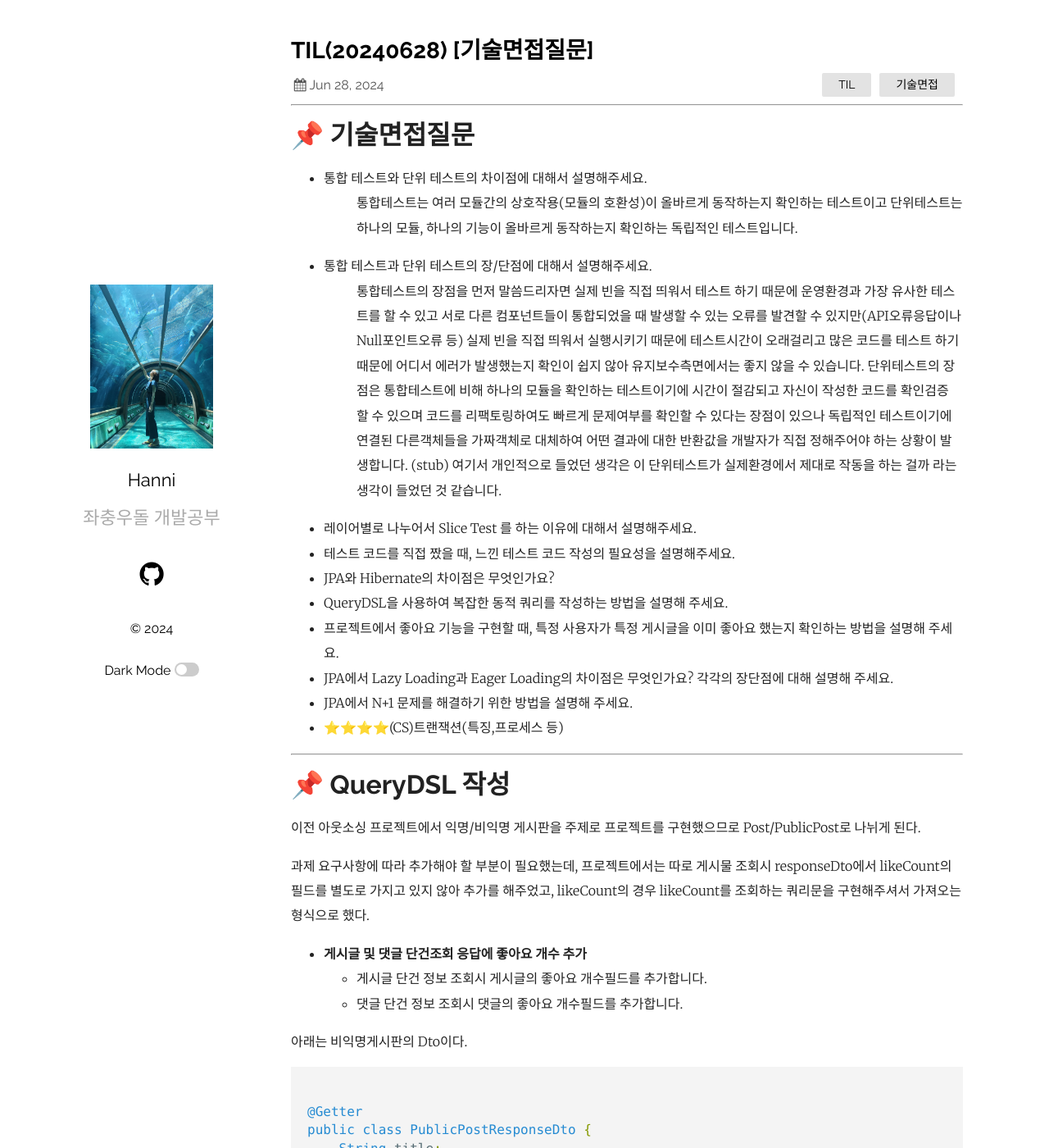
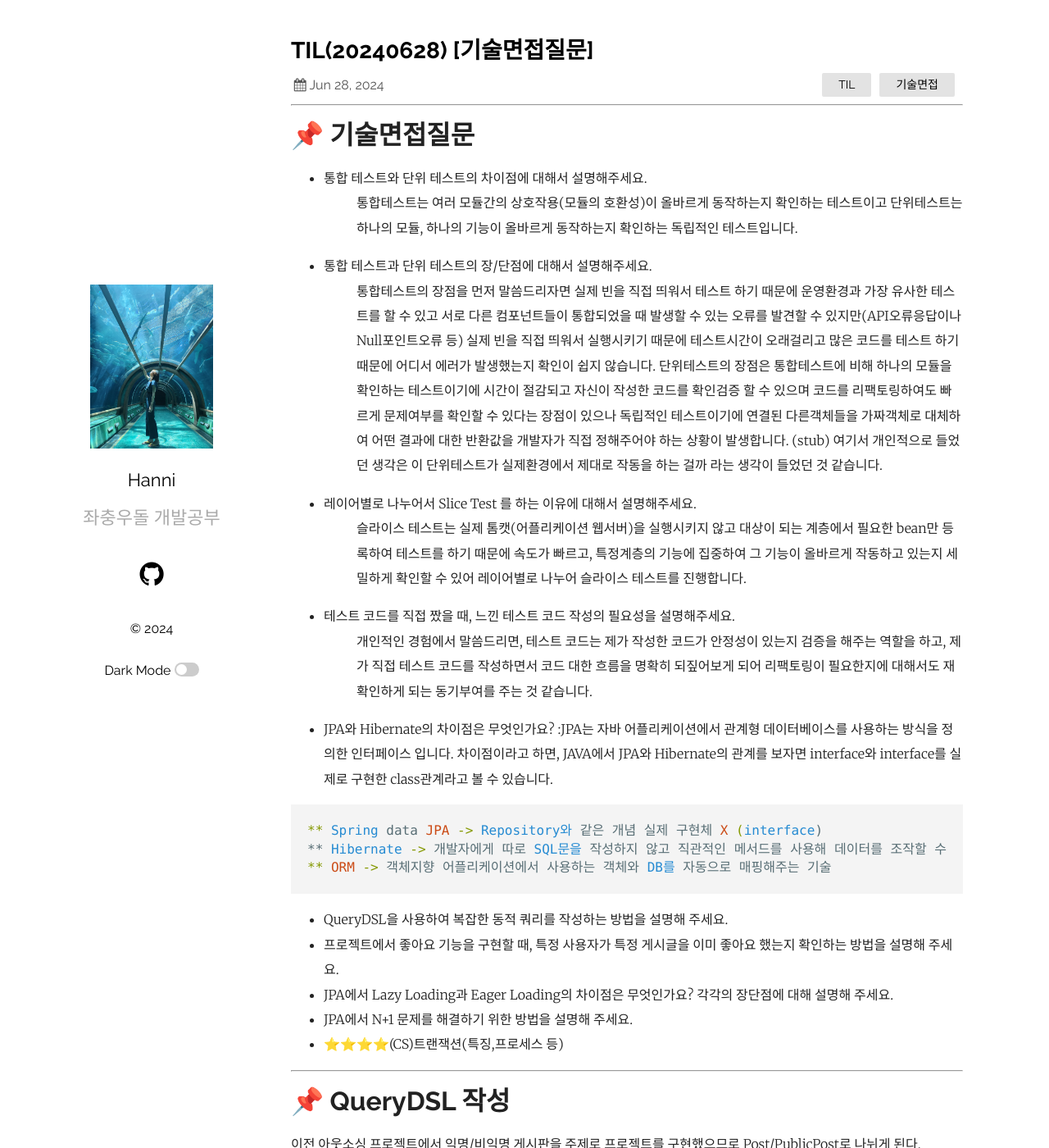
Before and after one commit to HaejungHan/HaejungHan.previous.blog, a Jekyll site: the page built from _posts/2024-06-28-기술면접질문.markdown, in a window 1280 px wide and 1400 px high. Shown: the whole window at 82% size. Built offline with Jekyll 4.4.1, drawn with Linux system fonts in a browser that asks for light colours.

Commit message:
20240629 TIL init

````diff
--- a/_posts/2024-06-17-servcie integrationtest.markdown
+++ b/_posts/2024-06-17-servcie integrationtest.markdown
@@ -31,9 +31,9 @@ categories: TIL Spring 코딩테스트
 
 ### 💡 레이어별로 나누어서 Slice Test 를 하는 이유는?
 
-개인적인 견해가 담긴 이유입니다.
+- 슬라이스 테스트는 톰캣을 실행하지 않고 대상이 되는 계층에서 필요한 bean들만 등록해 테스트하기 때문에 실행속도가 빠르며, 특정계층의 기능에 집중해 그 기능에 대해 세밀하게 파악할 수 있기 때문이다.
 
-- 코드의 안정성을 확보할 수 있고, 개발자에게 리팩토링 할 수 있는 계기(이전보다 더 나은 코드를 만들게 함)를 만들어주어 단위테스트 코드를 작성하는 것이 아닌가 생각합니다.
+[스프링 테스트 어노테이션](https://hstory0208.tistory.com/entry/Spring-%EC%8A%A4%ED%94%84%EB%A7%81-%ED%85%8C%EC%8A%A4%ED%8A%B8-%EC%96%B4%EB%85%B8%ED%85%8C%EC%9D%B4%EC%85%98-%EC%95%8C%EC%95%84%EB%B3%B4%EA%B8%B0-feat-%EC%8A%AC%EB%9D%BC%EC%9D%B4%EC%8A%A4-%ED%85%8C%EC%8A%A4%ED%8A%B8)
 
 ### 💡 테스트 코드를 직접 짜보고 나서 느낀 테스트 필요성
 - 장단점에서 작성했던 것 처럼 단위테스트의 경우에는 "이게 실제환경에서 작동할까..?"라는 의문이 가장 많이 들었고, Service단위테스트를 작성한 후 통합테스트를 작성하니 단위,통합테스트는 꼭 필요한 테스트코드 작성이라고 생각했다. 그리고 무엇보다 테스트코드를 작성하면서 핵심기능들의 코드에 대해서 유심히 살펴보고 리팩토링을 하는 부분들이 생겼기에 이전보다 코드가 더 깔끔해졌다라는 걸 느낄 수 있었다. 그리고 어플리케이션의 전체적인 흐름을 깊이 알 수 있는 계기가 되어 너무 좋았다.
--- a/_posts/2024-06-28-기술면접질문.markdown
+++ b/_posts/2024-06-28-기술면접질문.markdown
@@ -14,11 +14,22 @@ categories: TIL 기술면접
 : 통합테스트는 여러 모듈간의 상호작용(모듈의 호환성)이 올바르게 동작하는지 확인하는 테스트이고 단위테스트는 하나의 모듈, 하나의 기능이 올바르게 동작하는지 확인하는 독립적인 테스트입니다.
 
 - 통합 테스트과 단위 테스트의 장/단점에 대해서 설명해주세요.<br>
-: 통합테스트의 장점을 먼저 말씀드리자면 실제 빈을 직접 띄워서 테스트 하기 때문에 운영환경과 가장 유사한 테스트를 할 수 있고 서로 다른 컴포넌트들이 통합되었을 때 발생할 수 있는 오류를 발견할 수 있지만(API오류응답이나 Null포인트오류 등) 실제 빈을 직접 띄워서 실행시키기 때문에 테스트시간이 오래걸리고 많은 코드를 테스트 하기 때문에 어디서 에러가 발생했는지 확인이 쉽지 않아 유지보수측면에서는 좋지 않을 수 있습니다. 단위테스트의 장점은 통합테스트에 비해 하나의 모듈을 확인하는 테스트이기에 시간이 절감되고 자신이 작성한 코드를 확인검증 할 수 있으며 코드를 리팩토링하여도 빠르게 문제여부를 확인할 수 있다는 장점이 있으나 독립적인 테스트이기에 연결된 다른객체들을 가짜객체로 대체하여 어떤 결과에 대한 반환값을 개발자가 직접 정해주어야 하는 상황이 발생합니다. (stub) 여기서 개인적으로 들었던 생각은 이 단위테스트가 실제환경에서 제대로 작동을 하는 걸까 라는 생각이 들었던 것 같습니다.
+: 통합테스트의 장점을 먼저 말씀드리자면 실제 빈을 직접 띄워서 테스트 하기 때문에 운영환경과 가장 유사한 테스트를 할 수 있고 서로 다른 컴포넌트들이 통합되었을 때 발생할 수 있는 오류를 발견할 수 있지만(API오류응답이나 Null포인트오류 등) 실제 빈을 직접 띄워서 실행시키기 때문에 테스트시간이 오래걸리고 많은 코드를 테스트 하기 때문에 어디서 에러가 발생했는지 확인이 쉽지 않습니다. 단위테스트의 장점은 통합테스트에 비해 하나의 모듈을 확인하는 테스트이기에 시간이 절감되고 자신이 작성한 코드를 확인검증 할 수 있으며 코드를 리팩토링하여도 빠르게 문제여부를 확인할 수 있다는 장점이 있으나 독립적인 테스트이기에 연결된 다른객체들을 가짜객체로 대체하여 어떤 결과에 대한 반환값을 개발자가 직접 정해주어야 하는 상황이 발생합니다. (stub) 여기서 개인적으로 들었던 생각은 이 단위테스트가 실제환경에서 제대로 작동을 하는 걸까 라는 생각이 들었던 것 같습니다.
 
-- 레이어별로 나누어서 Slice Test 를 하는 이유에 대해서 설명해주세요.
+- 레이어별로 나누어서 Slice Test 를 하는 이유에 대해서 설명해주세요.<br>
+: 슬라이스 테스트는 실제 톰캣(어플리케이션 웹서버)을 실행시키지 않고 대상이 되는 계층에서 필요한 bean만 등록하여 테스트를 하기 때문에 속도가 빠르고, 특정계층의 기능에 집중하여 그 기능이 올바르게 작동하고 있는지 세밀하게 확인할 수 있어 레이어별로 나누어 슬라이스 테스트를 진행합니다.
+
 - 테스트 코드를 직접 짰을 때, 느낀 테스트 코드 작성의 필요성을 설명해주세요.
+: 개인적인 경험에서 말씀드리면, 테스트 코드는 제가 작성한 코드가 안정성이 있는지 검증을 해주는 역할을 하고, 제가 직접 테스트 코드를 작성하면서 코드 대한 흐름을 명확히 되짚어보게 되어 리팩토링이 필요한지에 대해서도 재확인하게 되는 동기부여를 주는 것 같습니다.
+
 - JPA와 Hibernate의 차이점은 무엇인가요?
+:JPA는 자바 어플리케이션에서 관계형 데이터베이스를 사용하는 방식을 정의한 인터페이스 입니다. 차이점이라고 하면, JAVA에서 JPA와 Hibernate의 관계를 보자면 interface와 interface를 실제로 구현한 class관계라고 볼 수 있습니다.
+
+```java
+** Spring data JPA -> Repository와 같은 개념 실제 구현체 X (interface)
+** Hibernate -> 개발자에게 따로 SQL문을 작성하지 않고 직관적인 메서드를 사용해 데이터를 조작할 수 있다는 것
+** ORM -> 객체지향 어플리케이션에서 사용하는 객체와 DB를 자동으로 매핑해주는 기술
+```
 - QueryDSL을 사용하여 복잡한 동적 쿼리를 작성하는 방법을 설명해 주세요.
 - 프로젝트에서 좋아요 기능을 구현할 때, 특정 사용자가 특정 게시글을 이미 좋아요 했는지 확인하는 방법을 설명해 주세요.
 - JPA에서 Lazy Loading과 Eager Loading의 차이점은 무엇인가요? 각각의 장단점에 대해 설명해 주세요.
````
Also changed, not shown: _posts/2024-06-28-QueryDSL 과제진행.markdown (added, +8 -0 lines).
